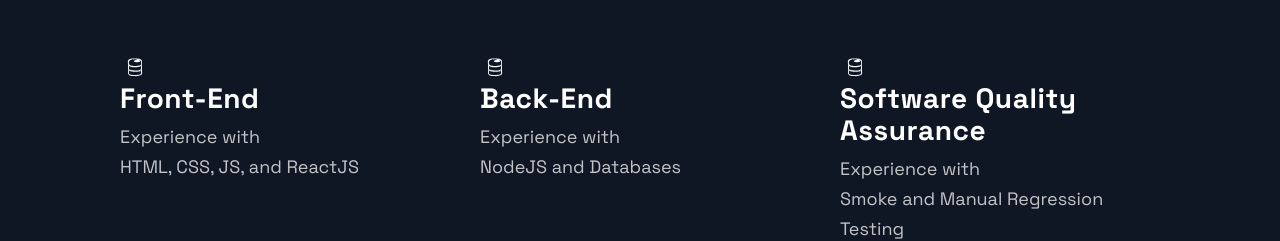
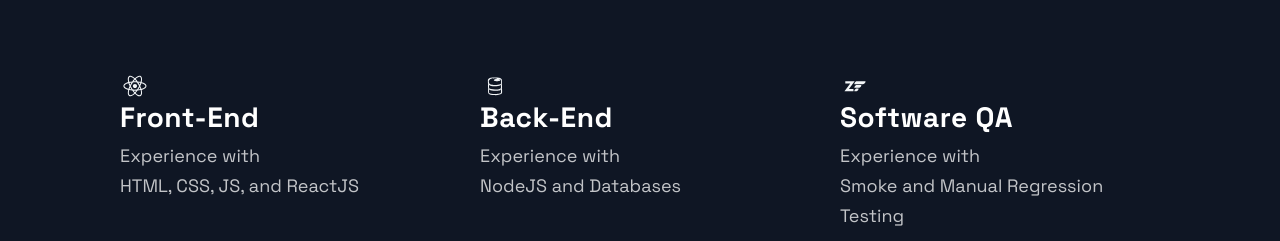
Before and after one commit to carvasquez206/ReactPortfolio3.1, a Next.js app: page / in a window 1280 px wide. Shown: the part 858-1099 px from the top of the page. Built offline with nearby package versions, Linux system fonts and the light colour scheme.

Commit message:
added description of tehcnologies and changed the icons

```diff
--- a/src/components/Technologies/Technologies.js
+++ b/src/components/Technologies/Technologies.js
@@ -1,18 +1,19 @@
 import React from 'react';
-import { DiFirebase, DiReact, DiZend } from 'react-icons/di';
+import { DiFirebase, DiReact, DiZend, } from 'react-icons/di';
 import { Section, SectionDivider, SectionText, SectionTitle } from '../../styles/GlobalComponents';
 import { List, ListContainer, ListItem, ListParagraph, ListTitle } from './TechnologiesStyles';
 
 const Technologies = () =>  (
   <Section id="tech">
     <SectionDivider />
+    <br/>
     <SectionTitle>Technologies</SectionTitle>
     <SectionText>
       I've worked with Front-End and Back-End. I also have experience working as a QA Analyst and Regression Engineer for a video streaming service platform in the Greater Seattle area.
     </SectionText>
     <List>
       <ListItem>
-        <DiFirebase size="3rem" />
+        <DiReact size="3rem" />
         <ListContainer>
           <ListTitle>Front-End</ListTitle>
           <ListParagraph>
@@ -32,9 +33,9 @@
         </ListContainer>
       </ListItem>
       <ListItem>
-        <DiFirebase size="3rem" />
+        <DiZend size="3rem" />
         <ListContainer>
-          <ListTitle>Software Quality Assurance</ListTitle>
+          <ListTitle>Software QA</ListTitle>
           <ListParagraph>
           Experience with  <br/>
             Smoke and Manual Regression Testing
```
